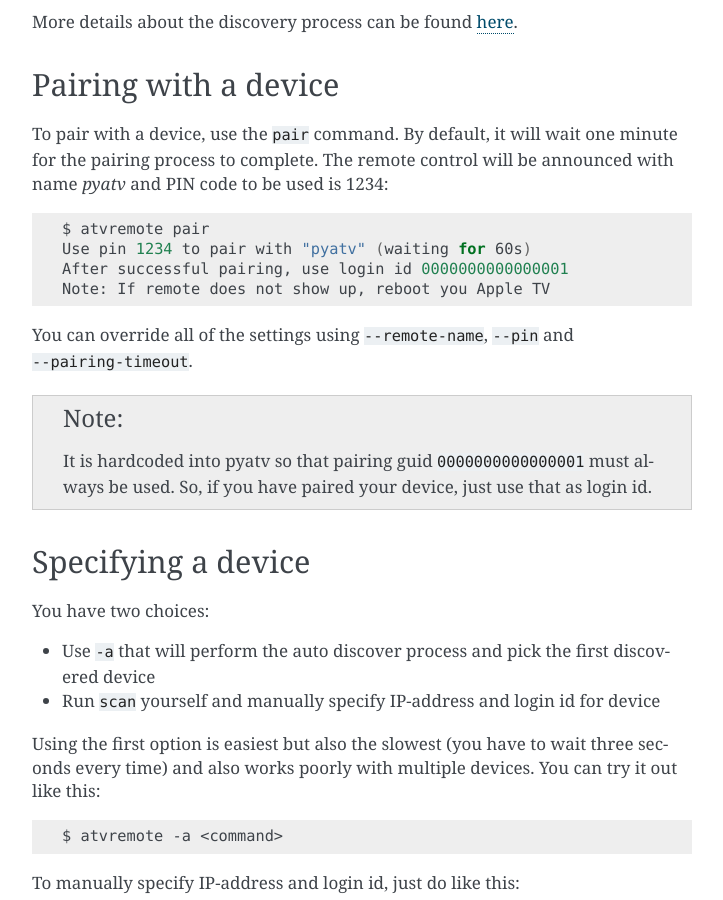
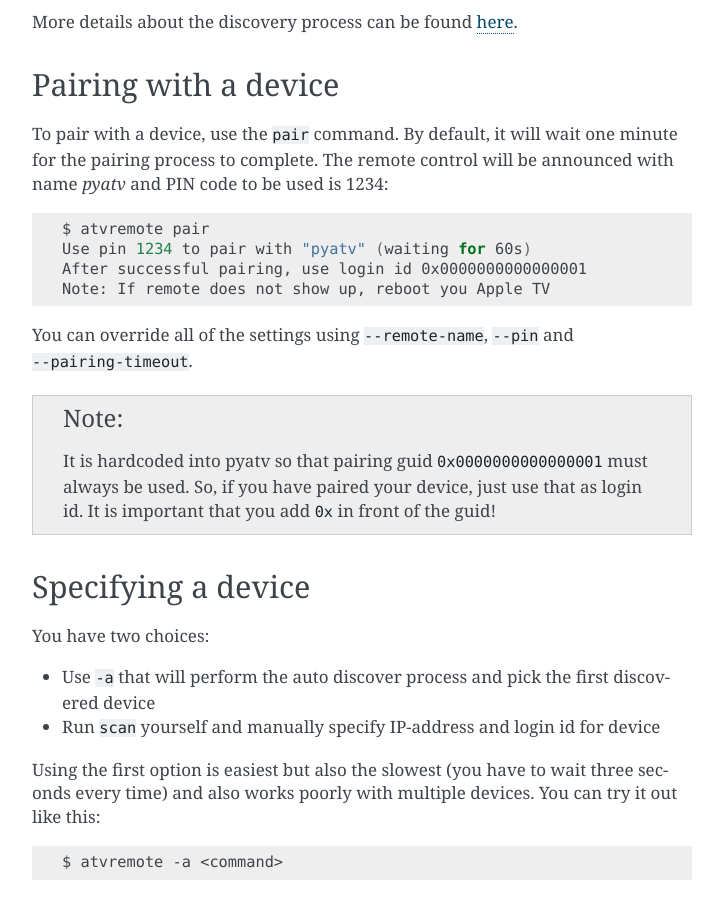
Before and after one commit to postlund/pyatv, a Sphinx documentation site: the page built from docs/atvremote.rst, in a window 1280 px wide and 900 px high, scrolled down 605 px. Shown: the whole window, without its empty margins (388-1111 px from the left). Built offline with Sphinx 7.4.7, drawn with Linux system fonts in a browser that asks for light colours; pages that are not in the unit, such as notebooks, are missing from menus.

Commit message:
Make pairing guid in atvremote more clear

```diff
--- a/docs/atvremote.rst
+++ b/docs/atvremote.rst
@@ -37,7 +37,7 @@
 
     $ atvremote pair
     Use pin 1234 to pair with "pyatv" (waiting for 60s)
-    After successful pairing, use login id 0000000000000001
+    After successful pairing, use login id 0x0000000000000001
     Note: If remote does not show up, reboot you Apple TV
 
 You can override all of the settings using ``--remote-name``, ``--pin`` and
@@ -45,9 +45,9 @@
 
 .. note::
 
-    It is hardcoded into pyatv so that pairing guid ``0000000000000001``
+    It is hardcoded into pyatv so that pairing guid ``0x0000000000000001``
     must always be used. So, if you have paired your device, just use that
-    as login id.
+    as login id. It is important that you add ``0x`` in front of the guid!
 
 Specifying a device
 -------------------
```
Also changed, not shown: 1 other file.
